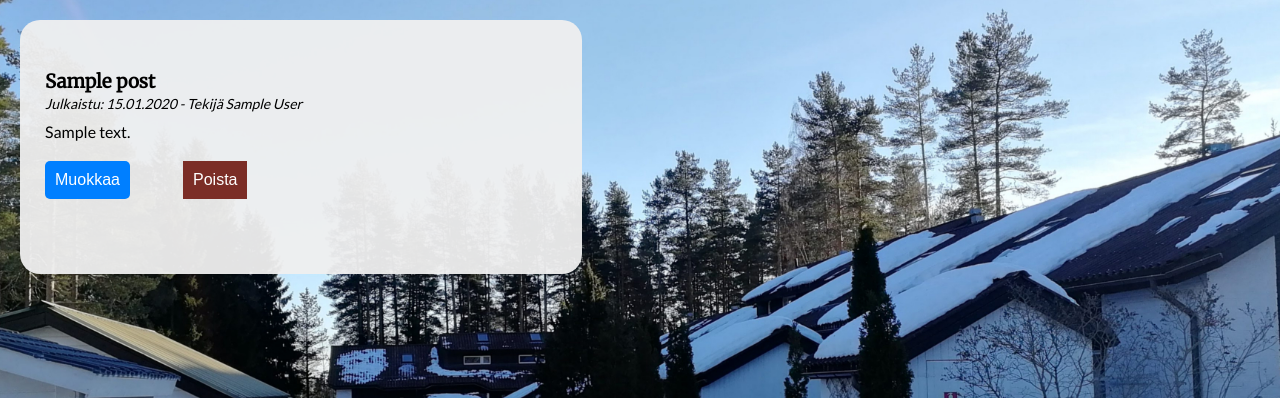
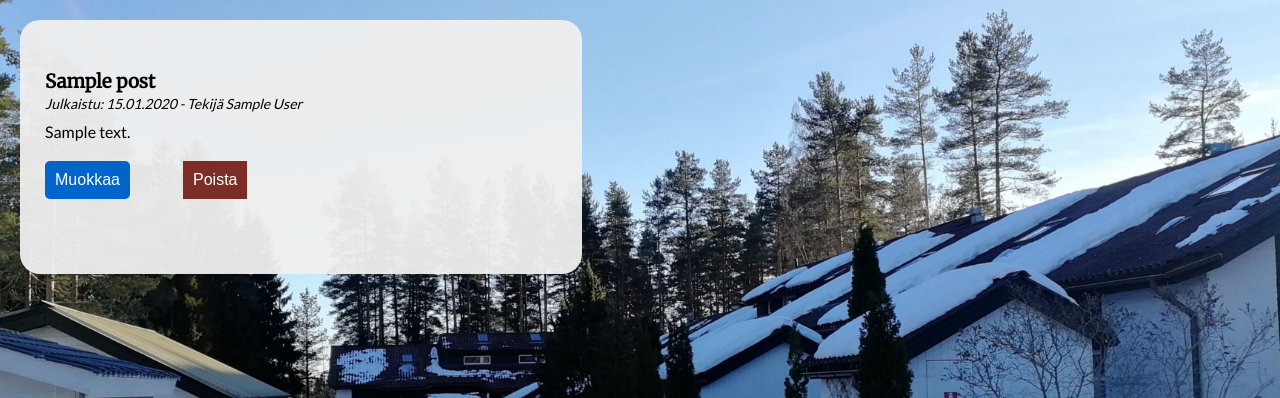
Before and after one commit to Zigelzi/Hakulintie, a Flask app: page /tiedote/1 in a window 1280 px wide, with the pointer over the restyled element. Shown: the part 90-488 px from the top of the page. Run offline with Flask 2, Linux system fonts and the light colour scheme; a user stored in the database is signed in; tables that the repository leaves empty hold one stand-in row (values such as "Sample post").

Commit message:
Updated button hover transitions

```diff
--- a/hakulintie/static/css/style.css
+++ b/hakulintie/static/css/style.css
@@ -313,8 +313,16 @@ Class selectors
     background-color: #007fff !important;
 }
 
+.btn-modify:hover {
+    background-color: #0065ca !important;
+}
+
 .btn-danger {
     background-color: #7b2d26 !important;
+}
+
+.btn-danger:hover {
+    background-color: #b42b1e !important;
 }
 
 
```
